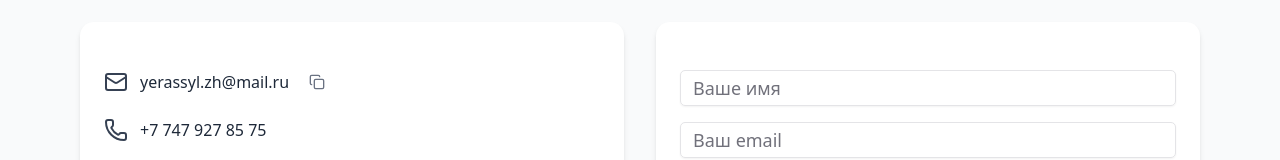
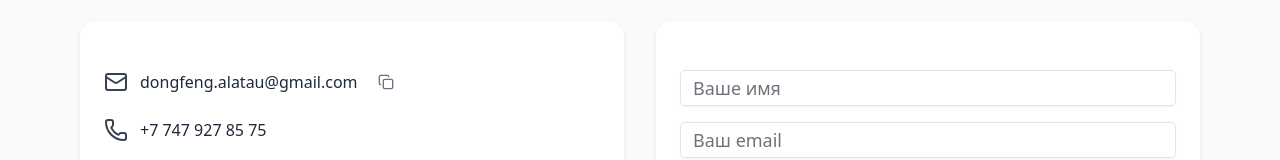
Before and after one commit to Hama-Gama/dongfeng, a React (Vite) app: page / in a window 1280 px wide. Shown: the part 2552-2712 px from the top of the page. Built offline with nearby package versions, Linux system fonts and the light colour scheme.

Commit message:
update email

```diff
--- a/src/components/Contacts.jsx
+++ b/src/components/Contacts.jsx
@@ -18,7 +18,7 @@ const Contacts = () => {
 		message: '',
 	})
 
-	const email = 'yerassyl.zh@mail.ru'
+	const email = 'dongfeng.alatau@gmail.com'
 
 	const handleCopy = () => {
 		navigator.clipboard.writeText(email)
```
